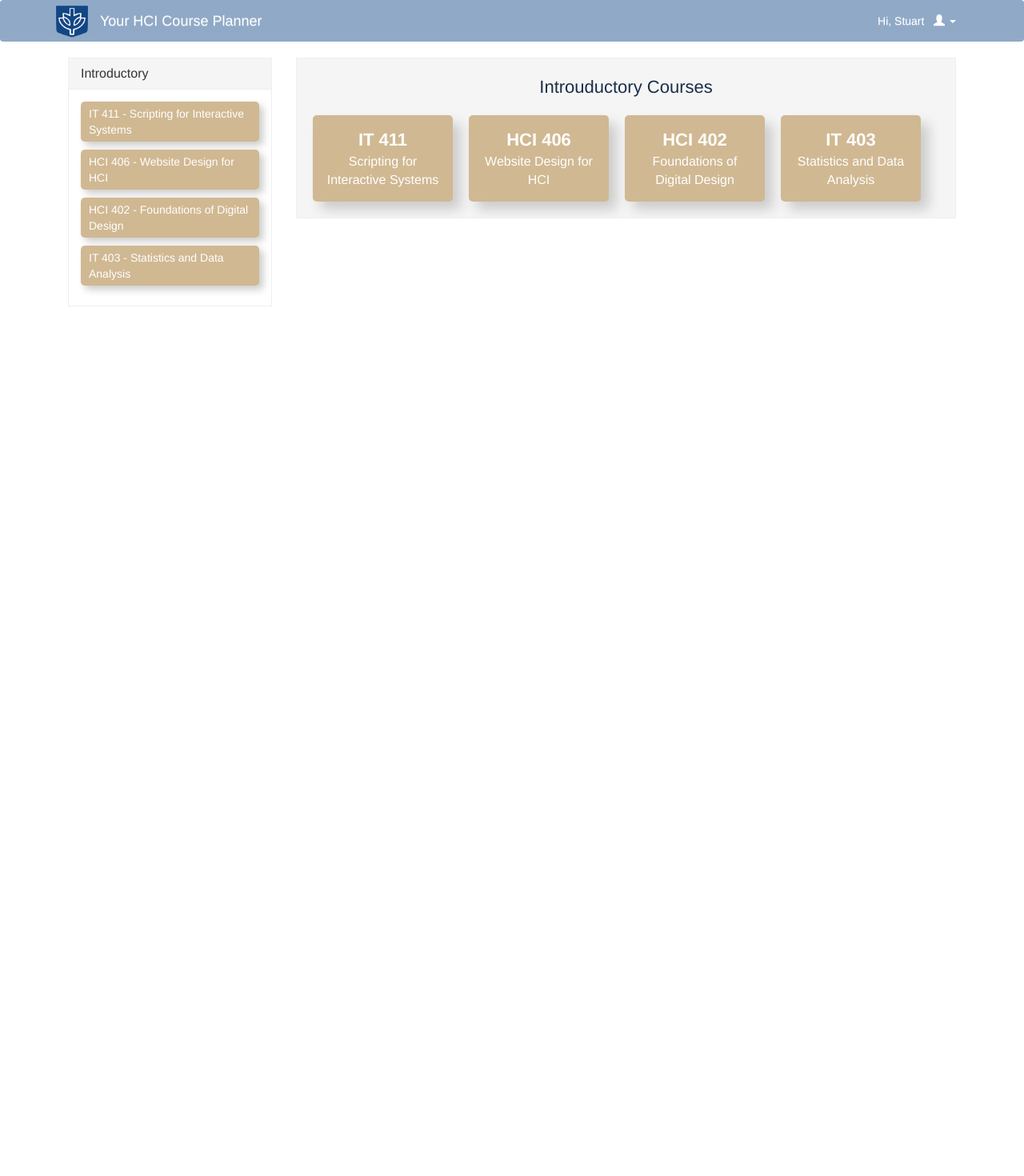
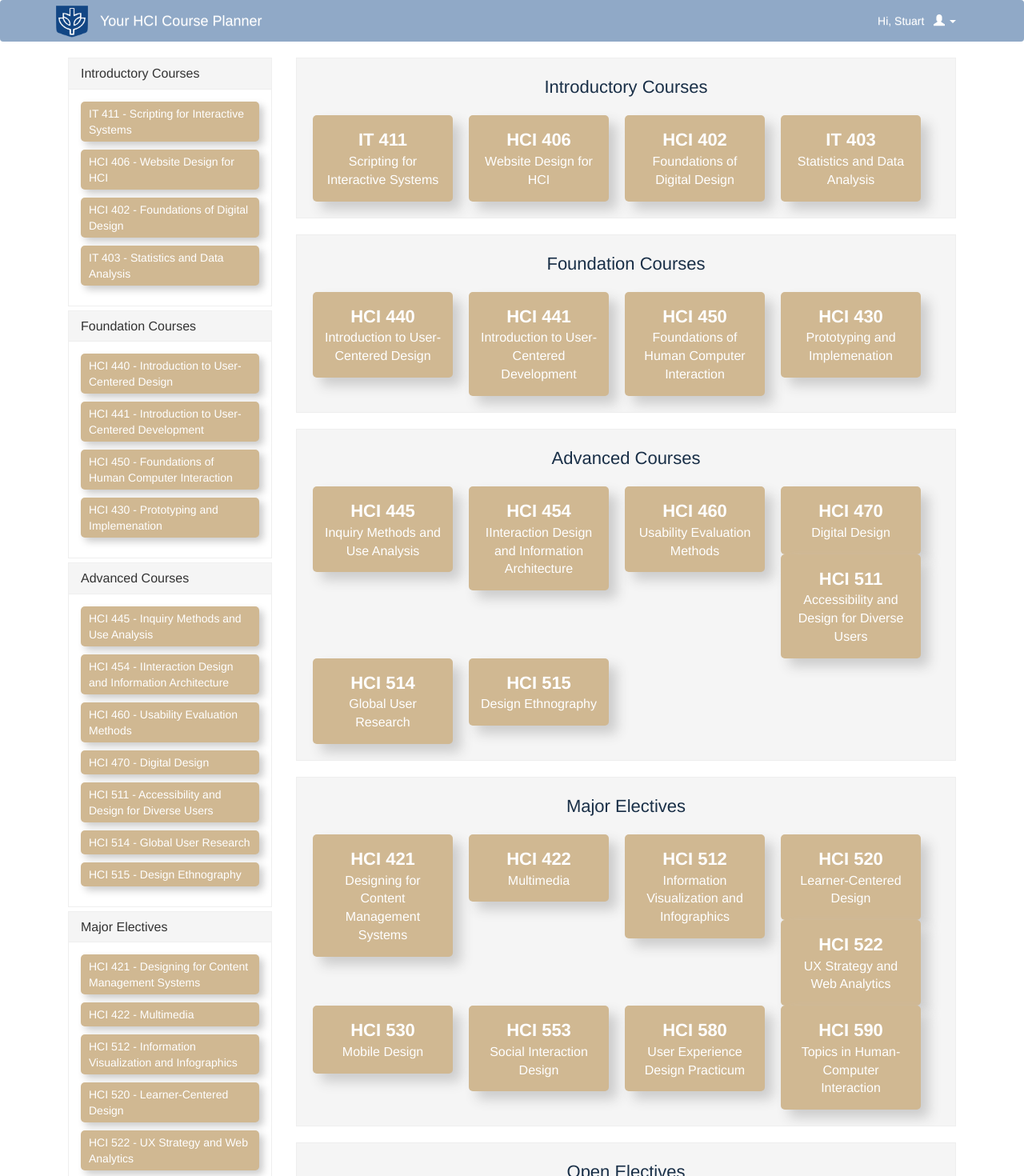
Before and after one commit to cdalto/hci590, a Vue app in the folder course-planner/: page / in a window 1280 px wide. Shown: the top 1470 px of the page at 80% size. Before the commit the page ends 800 px from the top, so only its background shows below. Built offline with nearby package versions, Linux system fonts and the light colour scheme.

Commit message:
Dynamically build course lists and buckets

```diff
--- a/course-planner/src/App.vue
+++ b/course-planner/src/App.vue
@@ -33,11 +33,19 @@
 	<div class="container" id="coursePanel">
     <div class="col-md-3">
       <div class="panel-group" id="accordion">
-        <CourseList/>
+        <CourseList :list="introductory_courses" heading="Introductory Courses"></CourseList>
+        <CourseList :list="foundation_courses" heading="Foundation Courses"></CourseList>
+        <CourseList :list="advanced_courses" heading="Advanced Courses"></CourseList>
+        <CourseList :list="major_elective_courses" heading="Major Electives"></CourseList>
+        <CourseList :list="open_elective_courses" heading="Open Electives"></CourseList>
       </div>
     </div>
     <div class="col-md-9">
-      <CourseBucket/>
+        <CourseBucket :list="introductory_courses" heading="Introductory Courses"></CourseBucket>
+        <CourseBucket :list="foundation_courses" heading="Foundation Courses"></CourseBucket>
+        <CourseBucket :list="advanced_courses" heading="Advanced Courses"></CourseBucket>
+        <CourseBucket :list="major_elective_courses" heading="Major Electives"></CourseBucket>
+        <CourseBucket :list="open_elective_courses" heading="Open Electives"></CourseBucket>
     </div>
 	</div>
 </section>
@@ -258,14 +266,15 @@ export default {
       ],
       open_elective_courses: [
         {
-            id:24,
+          id: 24,
           name: "Information Security Management",
           code: "CNS 440",
           type: "Open Elective",
-            offered: ["Fall", "Winter", "Spring"], prereq: ["None"]
+          offered: ["Fall", "Winter", "Spring"],
+          prereq: ["None"]
         },
         {
-            id:25,
+          id: 25,
           name: "Data Analysis and Regression",
           code: "CNS 423",
           type: "Open Elective",
@@ -273,14 +282,15 @@ export default {
           prereq: ["IT 403"]
         },
         {
-            id:26,
+          id: 26,
           name: "Advanced Data Analysis",
-            code: "CSC 424", type: "Open Elective",
+          code: "CSC 424",
+          type: "Open Elective",
           offered: ["Fall", "Winter", "Spring"],
           prereq: ["CSC 423"]
         },
         {
-            id:27,
+          id: 27,
           name: "Database Design",
           code: "CSC 451",
           type: "Open Elective",
@@ -288,31 +298,31 @@ export default {
           prereq: ["None"]
         },
         {
-            id:28,
+          id: 28,
           name: "Data Visualization",
           code: "CSC 465",
           type: "Open Elective",
           offered: ["Fall", "Winter", "Spring"],
-            prereq: ["IT 403","IT 411"]
+          prereq: ["IT 403", "IT 411"]
         },
         {
-            id:29,
+          id: 29,
           name: "Cognitive Science",
           code: "CSC 587",
           type: "Open Elective",
           offered: ["Fall", "Winter", "Spring"],
-            prereq: ["CSC 403","HCI 460"]
+          prereq: ["CSC 403", "HCI 460"]
         },
         {
-            id:30,
+          id: 30,
           name: "E-Commerce Web Site Engineering",
           code: "ECT 455",
           type: "Open Elective",
           offered: ["Fall", "Winter", "Spring"],
-            prereq: ["IT 411","HCI 430"]
+          prereq: ["IT 411", "HCI 430"]
         },
         {
-            id:31,
+          id: 31,
           name: "Intranets and Portals",
           code: "ECT 480",
           type: "Open Elective",
@@ -320,7 +330,7 @@ export default {
           prereq: ["ECT 424"]
         },
         {
-            id:32,
+          id: 32,
           name: "Customer Relationship Management Technologies",
           code: "ECT 586",
           type: "Open Elective",
@@ -328,7 +338,7 @@ export default {
           prereq: ["ECT 424"]
         },
         {
-            id:33,
+          id: 33,
           name: "Game Design Workshop",
           code: "GAM 424",
           type: "Open Elective",
@@ -336,14 +346,15 @@ export default {
           prereq: ["None"]
         },
         {
-            id:34,
+          id: 34,
           name: "Requirements Elicitation, Analysis, and Specification",
-            code: "IS 485", type: "Open Elective",
+          code: "IS 485",
+          type: "Open Elective",
           offered: ["Fall", "Winter", "Spring"],
           prereq: ["PM 430", "IS 422", "IS 430"]
         },
         {
-            id:35,
+          id: 35,
           name: "Social Issues of Computing",
           code: "IS 511",
           type: "Open Elective",
@@ -351,7 +362,7 @@ export default {
           prereq: ["None"]
         },
         {
-            id:36,
+          id: 36,
           name: "Enterprise System Implementation",
           code: "IS 570",
           type: "Open Elective",
@@ -359,7 +370,7 @@ export default {
           prereq: ["PM 430"]
         },
         {
-            id:37,
+          id: 37,
           name: "Web Architecture",
           code: "IT 432",
           type: "Open Elective",
@@ -367,7 +378,7 @@ export default {
           prereq: ["IT 411"]
         },
         {
-            id:38,
+          id: 38,
           name: "Topics in Information Technology",
           code: "IT 590",
           type: "Open Elective",
@@ -375,7 +386,7 @@ export default {
           prereq: ["None"]
         },
         {
-            id:39,
+          id: 39,
           name: "Decisions in Marketing Management",
           code: "MKT 555",
           type: "Open Elective",
@@ -383,7 +394,7 @@ export default {
           prereq: ["None"]
         },
         {
-            id:40,
+          id: 40,
           name: "Fundamentals of IT Project Management",
           code: "PM 430",
           type: "Open Elective",
@@ -391,7 +402,7 @@ export default {
           prereq: ["None"]
         },
         {
-            id:41,
+          id: 41,
           name: "Software and Systems Project Management",
           code: "SE 477",
           type: "Open Elective",
@@ -399,7 +410,7 @@ export default {
           prereq: ["None"]
         },
         {
-            id:42,
+          id: 42,
           name: "Collaborative Technologies for Leading Projects",
           code: "PM 440",
           type: "Open Elective",
@@ -407,7 +418,7 @@ export default {
           prereq: ["None"]
         },
         {
-            id:43,
+          id: 43,
           name: "Perception and Cognition",
           code: "PSY 404",
           type: "Open Elective",
@@ -415,7 +426,7 @@ export default {
           prereq: ["None"]
         },
         {
-            id:44,
+          id: 44,
           name: "The Psychology of Judgment and Decision- Making",
           code: "PSY 473",
           type: "Open Elective",
@@ -423,7 +434,7 @@ export default {
           prereq: ["None"]
         },
         {
-            id:45,
+          id: 45,
           name: "Industrial and Organizational Psychology",
           code: "PSY 473",
           type: "Open Elective",
@@ -431,7 +442,7 @@ export default {
           prereq: ["None"]
         },
         {
-            id:46,
+          id: 46,
           name: "Object Oriented Modeling",
           code: "SE 430",
           type: "Open Elective",
@@ -439,13 +450,13 @@ export default {
           prereq: ["None"]
         },
         {
-            id:47,
+          id: 47,
           name: "Requirements Engineering",
           code: "SE 482",
           type: "Open Elective",
           offered: ["Fall", "Winter", "Spring"],
           prereq: ["None"]
-         },
+        }
       ]
     };
   }
--- a/course-planner/src/components/CourseBucket.vue
+++ b/course-planner/src/components/CourseBucket.vue
@@ -1,22 +1,10 @@
 <template>
 	<div class="bucket_wrapper">
 		<div class="course_bucket">
-			<div class="bucket_title">Introuductory Courses</div>
-			<div class="course_box col-md-2">
-				<div class="course_code">IT 411</div>
-				<div class="course_name">Scripting for Interactive Systems</div>
-			</div>
-			<div class="course_box col-md-2">
-				<div class="course_code">HCI 406</div>
-				<div class="course_name">Website Design for HCI</div>
-			</div>
-			<div class="course_box col-md-2">
-				<div class="course_code">HCI 402</div>
-				<div class="course_name">Foundations of Digital Design</div>
-			</div>
-			<div class="course_box col-md-2">
-				<div class="course_code">IT 403</div>
-				<div class="course_name">Statistics and Data Analysis</div>
+			<div class="bucket_title">{{heading}}</div>
+			<div v-for="course in list" class="course_box col-md-2">
+				<div class="course_code">{{course.code}}</div>
+				<div class="course_name">{{course.name}}</div>
 			</div>
 		</div>
 	</div>
@@ -24,7 +12,8 @@
 
 <script>
 export default {
-  name: "CourseBucket"
+  name: "CourseBucket",
+  props: ["list", "heading"]
 };
 </script>
 
--- a/course-planner/src/components/CourseList.vue
+++ b/course-planner/src/components/CourseList.vue
@@ -2,22 +2,13 @@
 	<div class="panel panel-default">
 		<div class="panel-heading">
 	  	<h4 class="panel-title">
-				<a data-toggle="collapse" data-parent="#accordion" href="#collapseOne">Introductory</a>
+				<a data-toggle="collapse" data-parent="#accordion" href="#collapseOne">{{heading}}</a>
 	  	</h4>
 		</div>
 		<div id="collapseOne" class="panel-collapse collapse in">
 	  	<div class="panel-body">
-				<div class="course_label">
-					<span>IT 411 - Scripting for Interactive Systems</span>
-				</div>
-				<div class="course_label">
-					<span>HCI 406 - Website Design for HCI</span>
-				</div>
-				<div class="course_label">
-					<span>HCI 402 - Foundations of Digital Design</span>
-				</div>
-				<div class="course_label">
-					<span>IT 403 - Statistics and Data Analysis</span>
+				<div v-for="course in list" class="course_label">
+					<span>{{course.code}} - {{course.name}}</span>
 				</div>
 	  	</div>
 		</div>
@@ -27,6 +18,7 @@
 <script>
 export default {
   name: "CourseList",
+  props: ["list", "heading"],
   data() {
     return {};
   }
@@ -34,27 +26,25 @@ export default {
 </script>
 
 <style scoped>
-.panel
-{
-	border: 0.5px solid #efefef;
-	box-shadow:none;
+.panel {
+  border: 0.5px solid #efefef;
+  box-shadow: none;
 }
 .panel-group .panel,
 .panel {
   border-radius: 0px;
 }
-.panel-group .panel-heading+.panel-collapse>.list-group, .panel-group .panel-heading+.panel-collapse>.panel-body
-{
-	border-top:0.5px solid #eee;
+.panel-group .panel-heading + .panel-collapse > .list-group,
+.panel-group .panel-heading + .panel-collapse > .panel-body {
+  border-top: 0.5px solid #eee;
 }
-.panel-default>.panel-heading+.panel-collapse>.panel-body {
-    border-top-color: #eee;
+.panel-default > .panel-heading + .panel-collapse > .panel-body {
+  border-top-color: #eee;
 }
-.panel-default>.panel-heading
-{
-	background-color: #f5f5f5;
-	background-image: none;
-	border-radius: 0px;
+.panel-default > .panel-heading {
+  background-color: #f5f5f5;
+  background-image: none;
+  border-radius: 0px;
 }
 .course_label {
   padding: 5px 10px;
```
Lines whose indentation alone changed are shown as unchanged.
